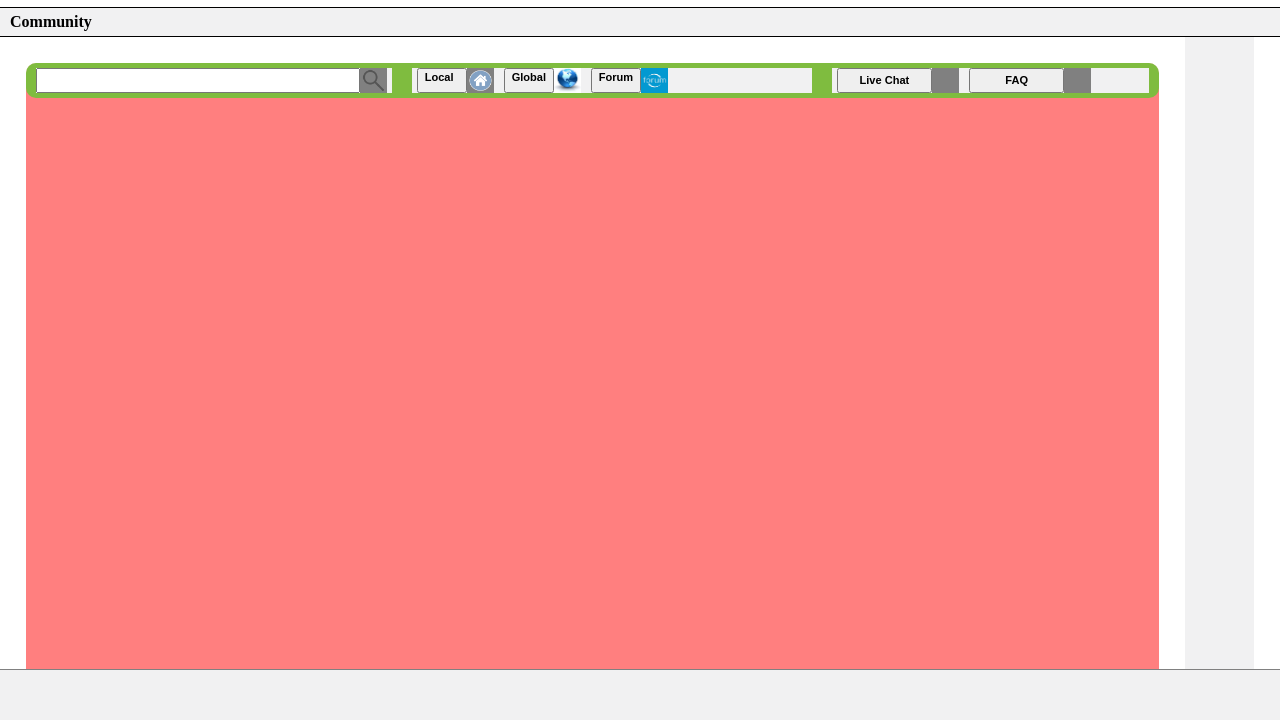
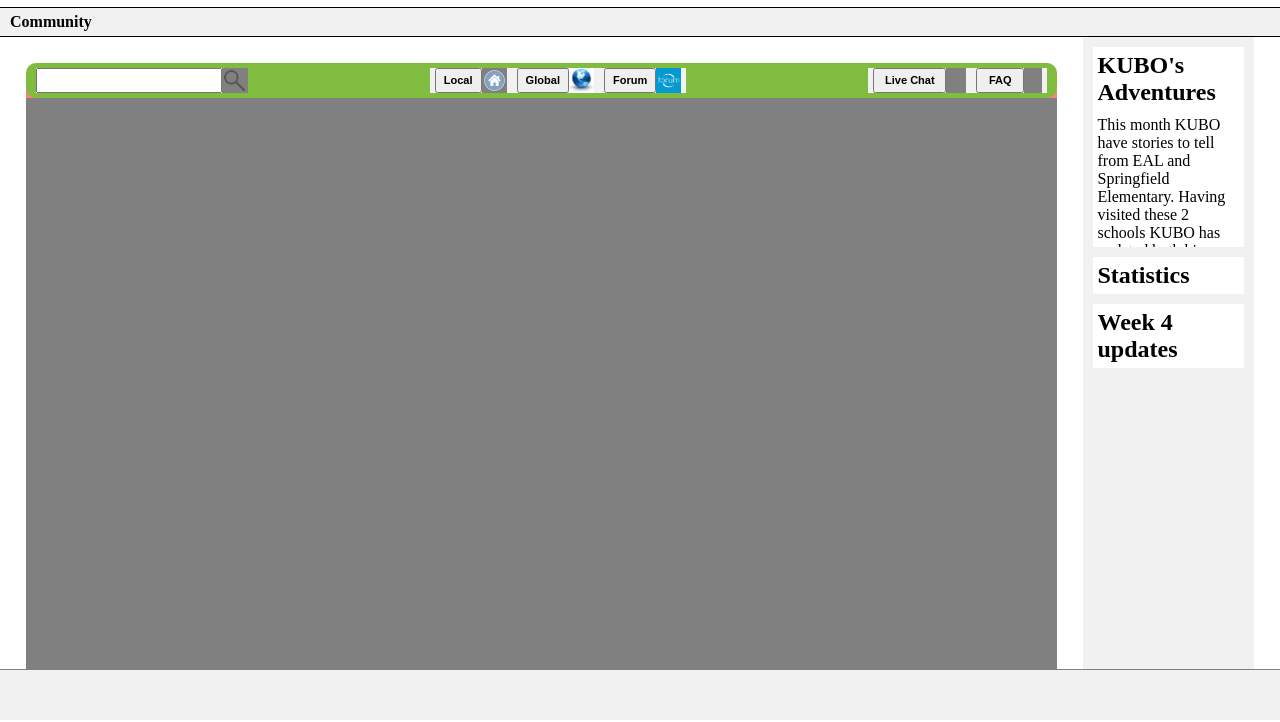
Before and after one commit to JacobSerop/KUBO-Robotics, a plain HTML site: page index.html in a window 1280 px wide. Shown: the part 78-800 px from the top of the page. Drawn offline with Linux system fonts and the light colour scheme.

Commit message:
changes to universal

```diff
--- a/assets/css/index.css
+++ b/assets/css/index.css
@@ -1,42 +1,47 @@
 h5{
   margin: 0;
+}
+h6{
+  margin: 5px;
+  font-size: 1.5em;
+}
+p{
+  margin: 5px;
+  word-wrap: normal:
 }
 button{
   margin: 0;
   width: 100%;
   height: 100%;
 }
+.desktop{
+  flex-direction: column;
+}
+.conf-bar{
+  justify-content: space-between;
+}
 .conf-block1, .conf-block2, .conf-block3{
   display: flex;
-  flex-grow: 1;
   margin: 5px 10px 5px 10px;
   background-color: #F1F1F2;
-}
-.conf-block1{
-
-}
-.conf-block2{
-  align-items: center;
-}
-.conf-block3{
-  align-items: center;
 }
 .search-field{
   width: 90%;
 }
 .local-button, .global-button, .forum-button{
+  align-self: center;
+}
+.faq-button, .chat-button, .local-button, .global-button, .forum-button{
   display: flex;
-  width: 50px;
-  margin: 0 0 0 5px;
-}
-.faq-button, .chat-button{
-  width: 30%;
-  margin: 0 0 0 5px;
+  flex-direction: row;
+  width: auto;
+  margin: 0 5px 0 5px;
+  height: 25px;
 }
 .conf-bar-logo{
   height: 25px;
   width: 27px;
-  margin: 0 5px 0 0;
+  margin: 0 0 0 0;
   background-color: grey;
 }
 #search-logo{
@@ -45,3 +50,17 @@ button{
   background-size: contain;
   background-repeat: no-repeat;
 }
+.info-block{
+  overflow: hidden;
+  flex-direction: column;
+  display: flex;
+  margin: 10px 10px 0 10px;
+  min-width: 50px;
+  max-height: 200px;
+  background-color: white;
+}
+.desk-field{
+  width: 100%;
+  height: 100%;
+  background: grey;
+}
--- a/assets/css/universal.css
+++ b/assets/css/universal.css
@@ -79,7 +79,7 @@ flex-direction: row;
   border-top-left-radius: 10px;
   border-top-right-radius: 10px;
   display: flex;
-  flex-grow: 6;
+  flex: 6;
   background-color: rgba(255, 0, 0, 0.5);
   margin: 2% 2% 0 2%;
 }
@@ -94,7 +94,8 @@ flex-direction: row;
 .information-tablet{
   margin-right: 2%;
   display: flex;
-  flex-grow: 1;
+  flex: 1;
+  flex-direction: column;
   background-color: #F1F1F2;
   height: 100%;
 }
--- a/index.html
+++ b/index.html
@@ -37,36 +37,60 @@
             <div class="conf-bar-logo" id="search-logo"></div>
           </div>
 
+
           <div class="conf-block2">
-            <button class="local-button" type="button" name="button">
-              <h5>Local</h5>
-            </button>
+            <div class="local-button">
+              <button type="button" name="button"><h5>Local</h5></button>
               <img class="conf-bar-logo" src="assets\images\inhouse-placeholder.jpg" alt="placeholder logo">
-            <button class="global-button" type="button" name="button">
-              <h5>Global</h5>
-            </button>
+            </div>
+
+            <div class="global-button">
+              <button type="button" name="button"><h5>Global</h5></button>
               <img class="conf-bar-logo" src="assets\images\global-placeholder.jpg" alt="placeholder logo">
-            <button class="forum-button" type="button" name="button">
-              <h5>Forum</h5>
-            </button>
+            </div>
+
+            <div class="forum-button">
+              <button type="button" name="button"><h5>Forum</h5></button>
               <img class="conf-bar-logo" src="assets\images\forum-placeholder.png" alt="placeholder logo">
+            </div>
           </div>
 
           <div class="conf-block3">
-            <button class="chat-button" type="button" name="button">
+            <div class="chat-button">
+              <button type="button" name="button">
                 <h5>Live Chat</h5>
               </button>
               <div class="conf-bar-logo"></div>
-            <button class="faq-button" type="button" name="button">
+            </div>
+
+            <div class="faq-button">
+              <button type="button" name="button">
                 <h5>FAQ</h5>
               </button>
               <div class="conf-bar-logo"></div>
             </div>
+          </div>
 
         </div>
+
+        <section class="desk-field">
+
+        </section>
       </section>
 
       <section class="information-tablet">
+        <div class="info-block">
+          <h6>KUBO's Adventures</h6>
+          <p>This month KUBO have stories to tell from EAL and Springfield Elementary. Having visited these 2 schools KUBO has updated both his instagram with new pictures and uploaded a video on his YouTube channel.</p>
+        </div>
+
+        <div class="info-block">
+          <h6>Statistics</h6>
+        </div>
+        <div class="info-block">
+          <h6>Week 4 updates</h6>
+        </div>
+
 
       </section>
     </div>
```
Lines whose indentation alone changed are shown as unchanged.
